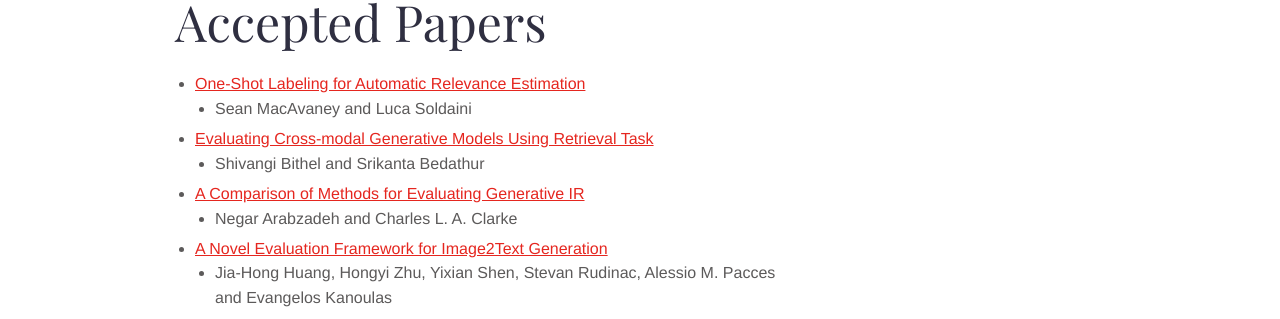
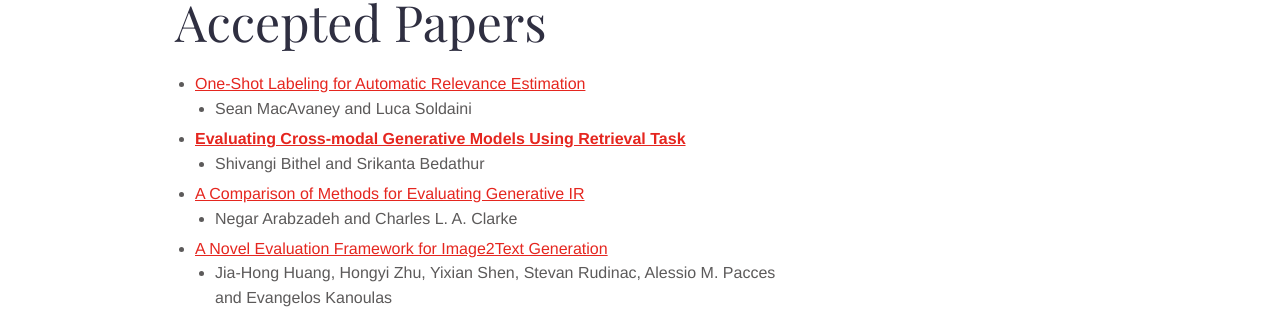
Before and after one commit to LLM4Eval/llm4eval, a Jekyll site: the page built from papers.md, in a window 1280 px wide. Shown: the part 170-489 px from the top of the page. Built offline with Jekyll 4.4.1, drawn with Linux system fonts in a browser that asks for light colours.

```diff
--- a/papers.md
+++ b/papers.md
@@ -7,7 +7,7 @@ bodyClass: page-about
 
 - [One-Shot Labeling for Automatic Relevance Estimation](https://arxiv.org/abs/2302.11266){:target="_blank" rel="noopener"}
     * Sean MacAvaney and Luca Soldaini
-- [Evaluating Cross-modal Generative Models Using Retrieval Task](https://dl.acm.org/doi/abs/10.1145/3539618.3591979){:target="_blank" rel="noopener"}
+- __[Evaluating Cross-modal Generative Models Using Retrieval Task](https://dl.acm.org/doi/abs/10.1145/3539618.3591979)__{:target="_blank" rel="noopener"}
     * Shivangi Bithel and Srikanta Bedathur
 - [A Comparison of Methods for Evaluating Generative IR](https://arxiv.org/abs/2404.04044){:target="_blank" rel="noopener"}
     * Negar Arabzadeh and Charles L. A. Clarke
```
